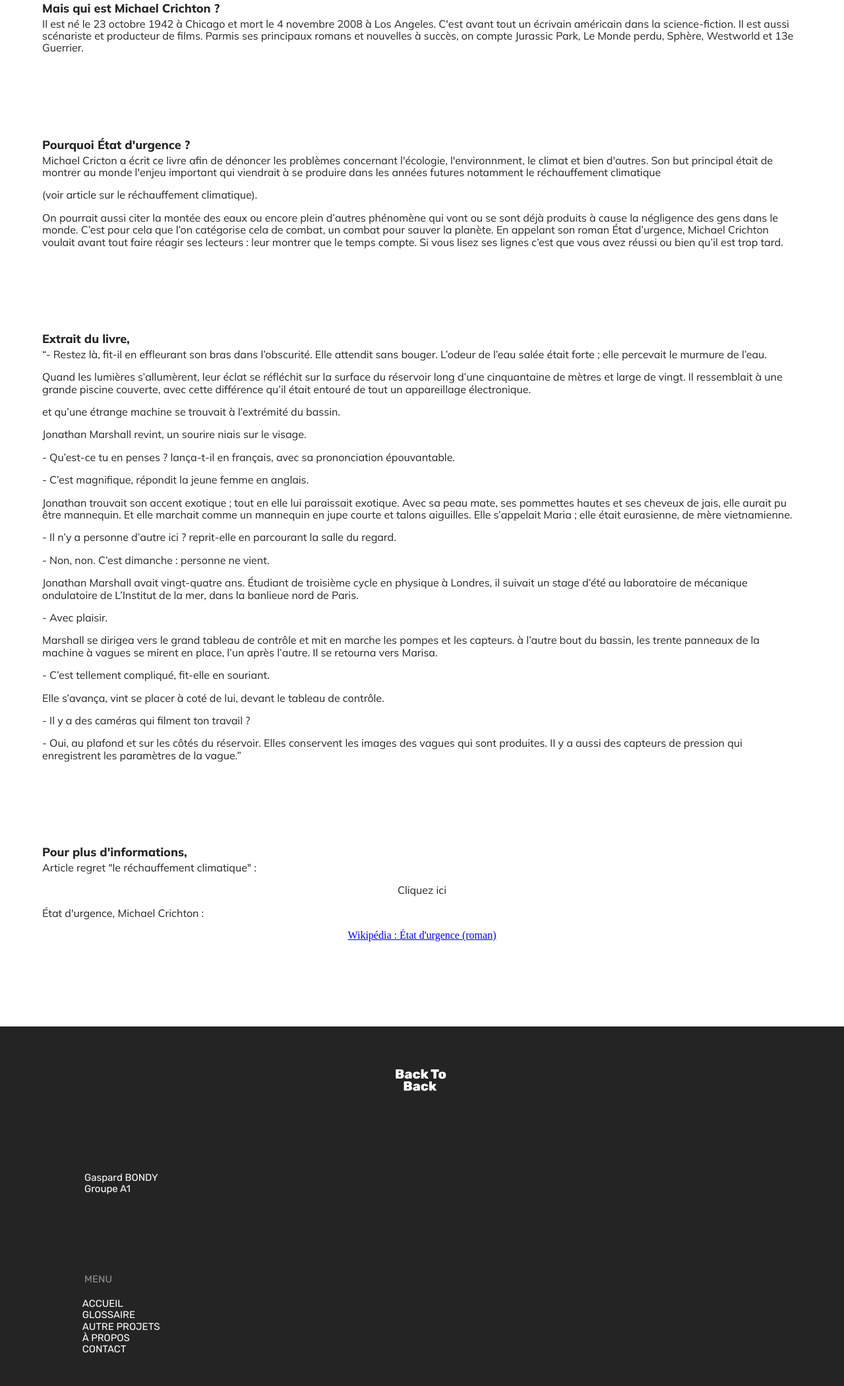
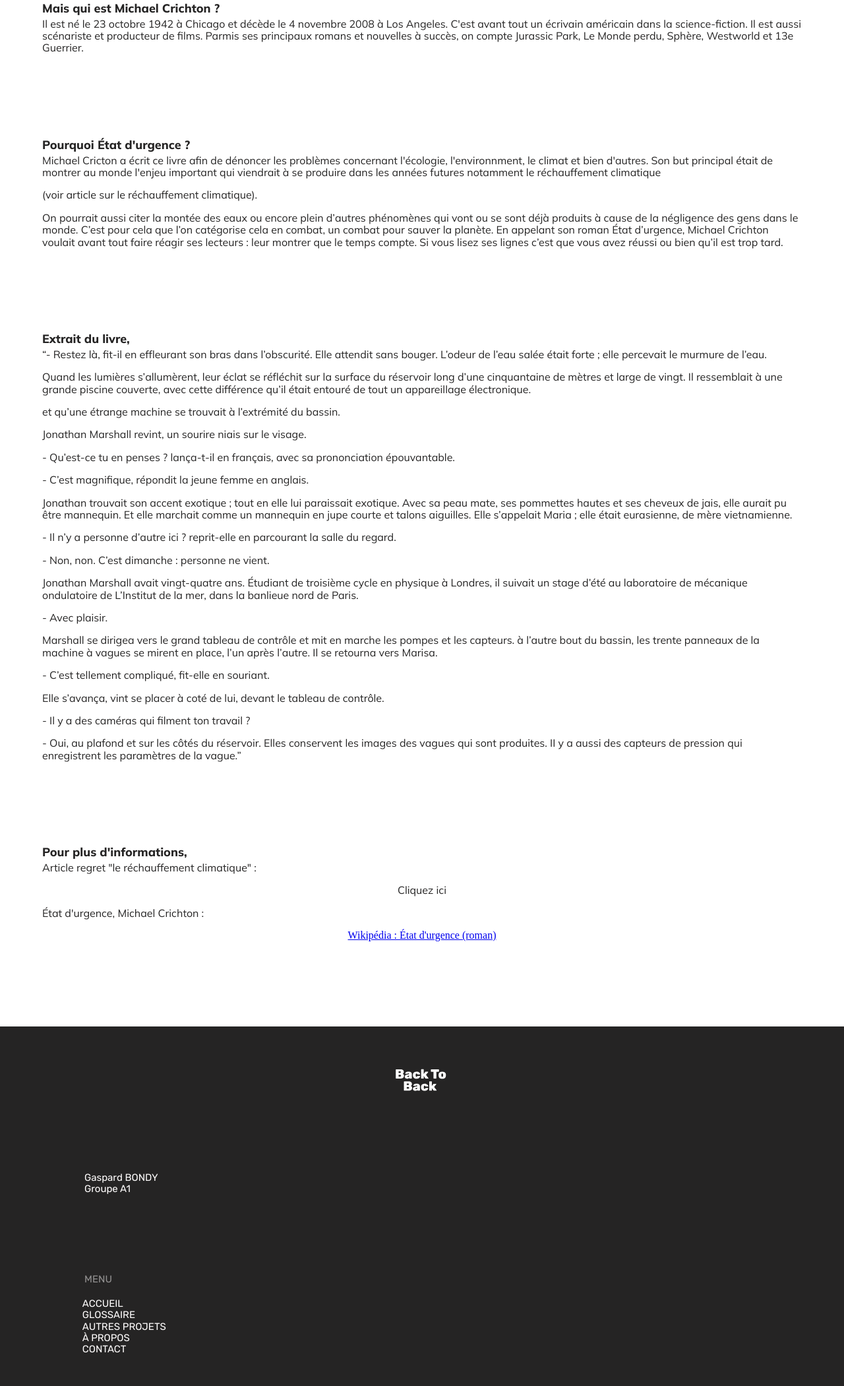
Before and after one commit to MMI-SAE-105/2022-sae105-projet-BONDY-Gaspard, a plain HTML site: page fr/livre_fr.html in a window 1280 px wide. Shown: the part 3999-6100 px from the top of the page at 66% size. Drawn offline with Linux system fonts and the light colour scheme.

Commit message:
correction livre fr

```diff
--- a/fr/livre_fr.html
+++ b/fr/livre_fr.html
@@ -42,7 +42,7 @@
                 <li><a href="/fr/espoir_fr.html">> Sauver la planète</a></li>
                 <li><a href="/fr/regret_fr.html">> Le réchauffement climatique</a></li>
                 <li><a href="/fr/glossaire_fr.html">> Glossaire</a></li>
-                <li><a href="/fr/autreprojets_fr.html">> Autre projets</a></li>
+                <li><a href="/fr/autreprojets_fr.html">> Autres projets</a></li>
                 <li><a href="/fr/apropos_fr.html">> À propos</a></li>
                 <li><a href="/fr/contact_fr.html">> Contact</a></li>
             </ul>
@@ -73,7 +73,7 @@
         <article>
             <h3 class="livre_article_texte_tittle">Mais qui est Michael Crichton ?</h3>
             <p class="livre_article_texte_content">
-            Il est né le 23 octobre 1942 à Chicago et mort le 4 novembre 2008 à Los Angeles.
+            Il est né le 23 octobre 1942 à Chicago et décède le 4 novembre 2008 à Los Angeles.
             C'est avant tout un écrivain américain dans la science-fiction. Il est aussi scénariste et producteur de films.
             Parmis ses principaux romans et nouvelles à succès, on compte Jurassic Park, Le Monde perdu, Sphère, Westworld et 13e Guerrier.
             </p>
@@ -88,7 +88,7 @@
             </p>
             <p class="livre_article_texte_content">(voir article sur le réchauffement climatique).</p>
             <p class="livre_article_texte_content">
-            On pourrait aussi citer la montée des eaux ou encore plein d’autres phénomène qui vont ou se sont déjà produits à cause la négligence des gens dans le monde. C’est pour cela que l’on catégorise cela de combat, un combat pour sauver la planète.
+            On pourrait aussi citer la montée des eaux ou encore plein d’autres phénomènes qui vont ou se sont déjà produits à cause de la négligence des gens dans le monde. C’est pour cela que l’on catégorise cela en combat, un combat pour sauver la planète.
             En appelant son roman État d’urgence, Michael Crichton voulait avant tout faire réagir ses lecteurs : leur montrer que le temps compte. Si vous lisez ses lignes c’est que vous avez réussi ou bien qu’il est trop tard.
             </p>
         </article>
@@ -140,7 +140,7 @@
         <ul class="liens_footer">
         <li><a class="liens_footer" href="/index.html">ACCUEIL</a></li>
         <li><a class="liens_footer" href="/fr/glossaire_fr.html">GLOSSAIRE</a></li>
-        <li><a class="liens_footer" href="/fr/autreprojets_fr.html">AUTRE PROJETS</a></li>
+        <li><a class="liens_footer" href="/fr/autreprojets_fr.html">AUTRES PROJETS</a></li>
         <li><a class="liens_footer" href="/fr/apropos_fr.html">À PROPOS</a></li>
         <li><a class="liens_footer" href="/fr/contact_fr.html">CONTACT</a></li>
         </ul>
```
